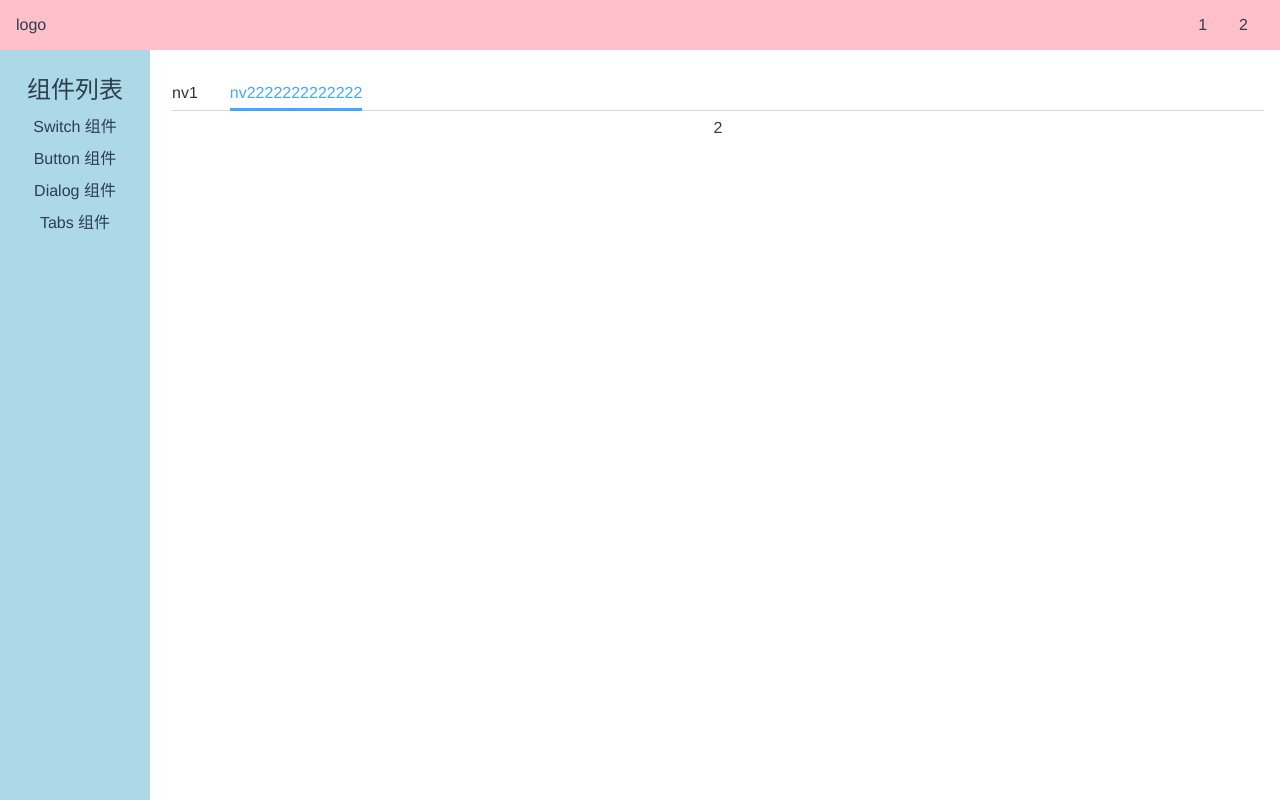
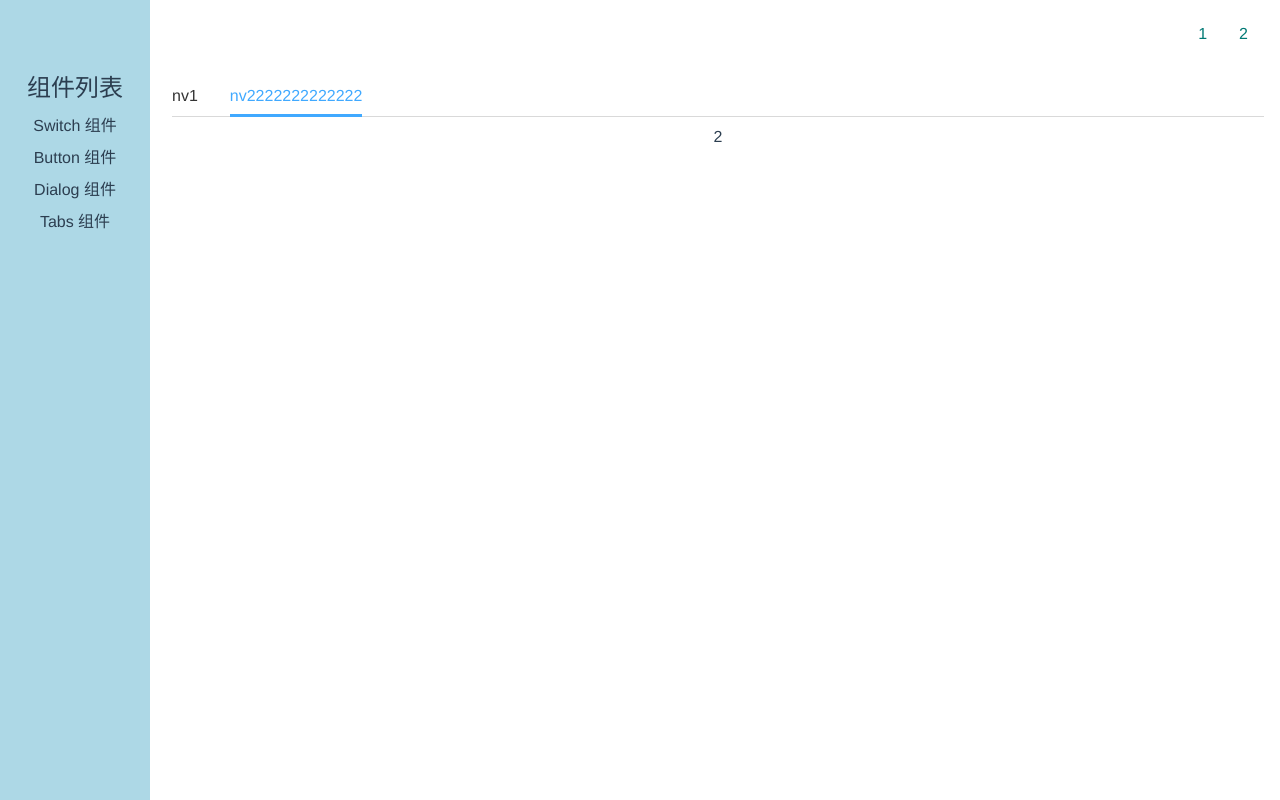
Before and after one commit to debugtheworldbot/viteUi, a Vue app: page /#/doc/tabs in a window 1280 px wide. Built offline with nearby package versions, Linux system fonts and the light colour scheme.

Commit message:
home page style add icon

```diff
--- a/index.html
+++ b/index.html
@@ -2,9 +2,9 @@
 <html lang="en">
 <head>
   <meta charset="UTF-8">
-  <link rel="icon" href="/favicon.ico" />
   <meta name="viewport" content="width=device-width, initial-scale=1.0">
   <title>Vite App</title>
+    <script src="//at.alicdn.com/t/font_2111574_ksa5jdtkjwi.js"> </script>
 </head>
 <body>
   <div id="app"></div>
--- a/src/components/TopNav.vue
+++ b/src/components/TopNav.vue
@@ -1,6 +1,10 @@
 <template>
   <div class="topNav">
-    <div class="logo">logo</div>
+    <div class="logo">
+      <svg class="icon">
+        <use xlink:href="#icon-blade"></use>
+      </svg>
+    </div>
     <ul class="menu">
       <li>1</li>
       <li>2</li>
@@ -26,8 +30,9 @@ export default {
 </script>
 
 <style lang="scss" scoped>
+$color: #007974;
 .topNav {
-  background: pink;
+  color: $color;
   display: flex;
   padding: 16px;
   position: fixed;
@@ -41,6 +46,10 @@ export default {
   > .logo {
     max-width: 6em;
     margin-right: auto;
+    >svg{
+      width: 32px;
+      height: 32px;
+    }
   }
 
   > .menu {
--- a/src/index.scss
+++ b/src/index.scss
@@ -10,6 +10,12 @@
   padding: 0;
   box-sizing: border-box;
 }
+.icon {
+  width: 1em; height: 1em;
+  vertical-align: -0.15em;
+  fill: currentColor;
+  overflow: hidden;
+}
 ul,
 ol {
   list-style: none;
@@ -18,11 +24,13 @@ a {
   text-decoration: none;
   color: inherit;
   &:hover {
-    border-bottom: 1px solid;
     cursor: pointer;
+    text-decoration: underline;
   }
 }
 body {
+  line-height: 1.5;
+  color: #1d2c40;
   font-size: 16px;
   font-family: -apple-system, "Noto Sans", "Helvetica Neue", Helvetica, "Nimbus Sans L", Arial, "Liberation Sans", "PingFang SC", "Hiragino Sans GB", "Noto Sans CJK SC", "Source Han Sans SC", "Source Han Sans CN", "Microsoft YaHei", "Wenquanyi Micro Hei", "WenQuanYi Zen Hei", "ST Heiti", SimHei, "WenQuanYi Zen Hei Sharp", sans-serif;
 }
--- a/src/views/Home.vue
+++ b/src/views/Home.vue
@@ -1,4 +1,5 @@
 <template>
+  <div  class="topnavAndBanner">
     <TopNav/>
     <div class="banner">
       <h1>UI</h1>
@@ -7,8 +8,19 @@
         <a href="https://github.com/debugtheworldbot">github</a>
         <router-link to="/doc">begin</router-link>
       </p>
+      <div class="features">
+        <svg class="icon">
+          <use xlink:href="#icon-Vue"></use>
+        </svg>
+        <svg class="icon">
+          <use xlink:href="#icon-lighting"></use>
+        </svg>
+        <svg class="icon">
+          <use xlink:href="#icon-typescript-def"></use>
+        </svg>
       </div>
-
+    </div>
+  </div>
 </template>
 
 <script lang="ts">
@@ -20,24 +32,37 @@
 </script>
 
 <style lang="scss" scoped>
+$green: #02bcb0;
+$border-radius: 4px;
+$color: #007974;
+.features{
+  >svg{
+    width: 64px;
+    height: 64px;
+  }
+}
+.topnavAndBanner {
+  background: linear-gradient(145deg, rgba(227, 255, 253, 1) 0%, rgba(183, 233, 230, 1) 100%);
+}
 .banner {
+  color: $color;
   padding: 100px 0;
   display: flex;
   justify-content: center;
   align-items: center;
   flex-direction: column;
-  background: lightgreen;
   > .actions{
     padding: 8px 0;
     a {
       margin:0 8px;
-      background: #fff;
+      background: $green;
+      color: white;
       display: inline-block;
-      $h: 28px;
-      height: $h;
-      line-height: $h;
-      border-radius: $h/2;
-      padding: 0 8px;
+      padding: 8px 24px;
+      border-radius: $border-radius;
+      &:hover {
+        text-decoration: none;
+      }
     }
   }
 }
```
Lines whose indentation alone changed are shown as unchanged.
